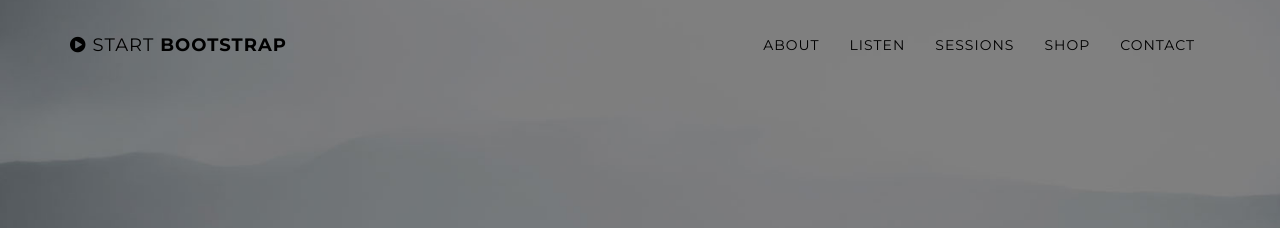
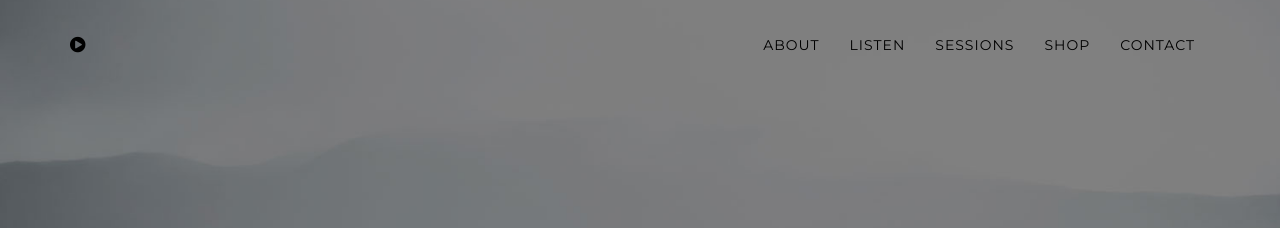
Before and after one commit to gianguitar/gsolo.github.io, a Jekyll site: the page built from index.html, in a window 1280 px wide. Shown: the top 228 px of the page. Built offline with Jekyll 4.4.1, drawn with Linux system fonts in a browser that asks for light colours.

Commit message:
Update navigation.html

```diff
--- a/_includes/navigation.html
+++ b/_includes/navigation.html
@@ -6,7 +6,7 @@
                 <i class="fa fa-bars"></i>
             </button>
             <a class="navbar-brand page-scroll" href="#page-top">
-                <i class="fa fa-play-circle"></i>  <span class="light">Start</span> Bootstrap
+                <i class="fa fa-play-circle"></i>
             </a>
         </div>
 
```
